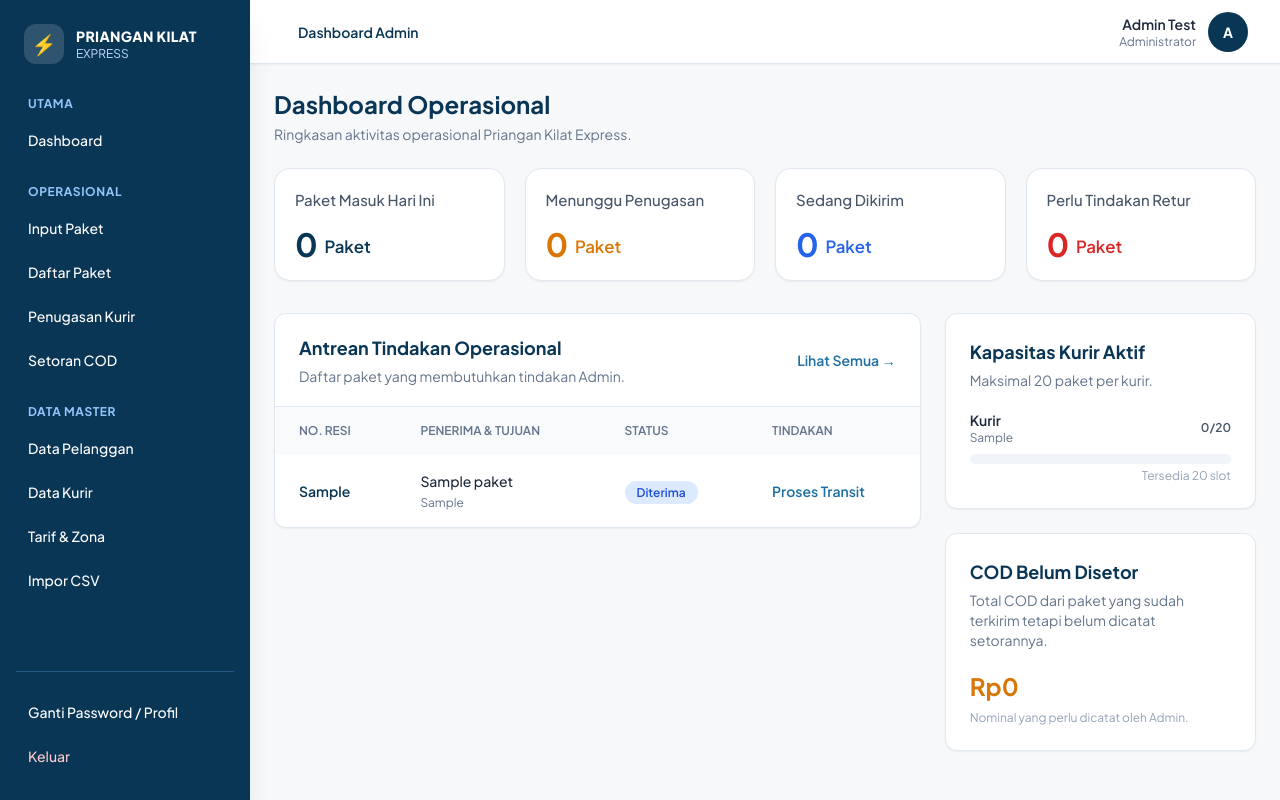
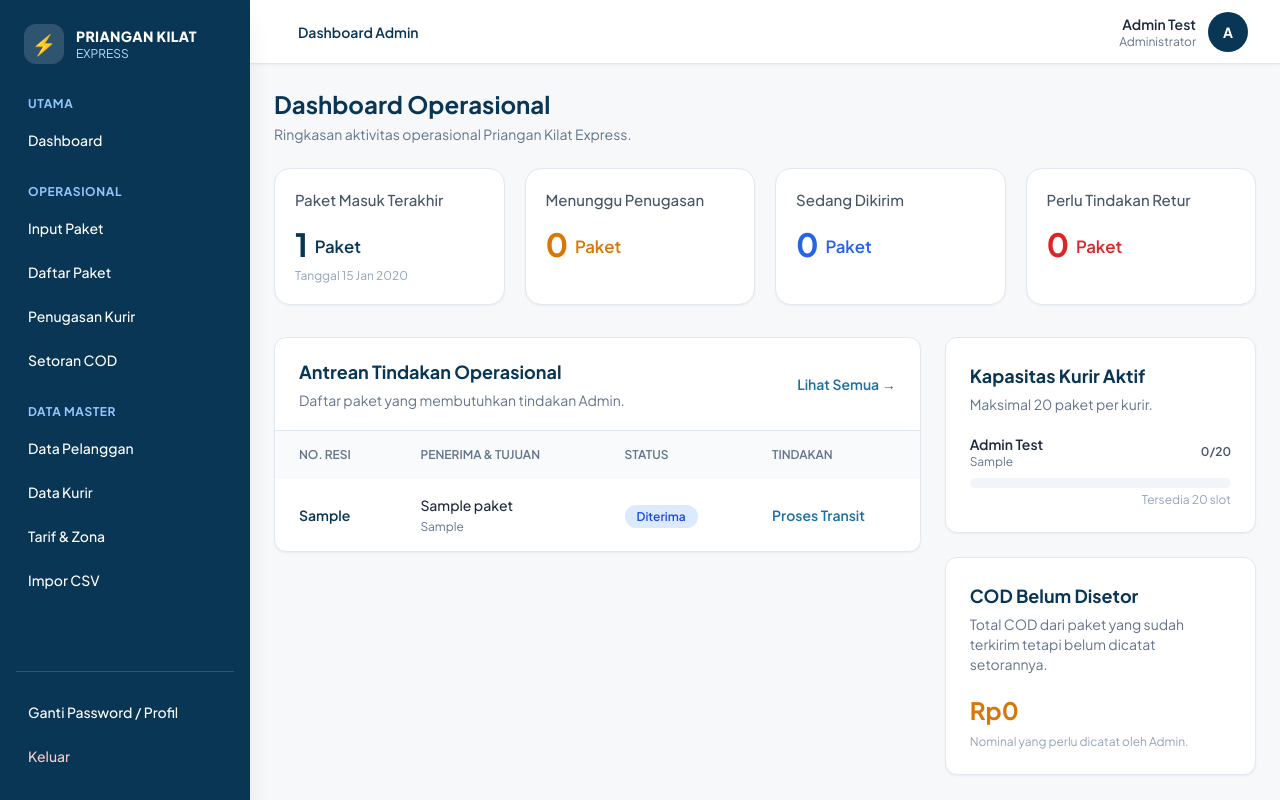
Before and after one commit to b1wwwwww/project-ekspedisi, a Laravel app: page /admin in a window 1280 px wide. Run offline with Laravel 12, Linux system fonts and the light colour scheme; a user stored in the database is signed in; data comes from the database, SQL or seed files in the repository; tables that the repository leaves empty hold one stand-in row (values such as "Sample post"); style sheets or scripts are compiled from the project's sources.

Commit message:
fix: update dashboard metrics and public tracking privacy

```diff
--- a/app/Http/Controllers/Admin/DashboardController.php
+++ b/app/Http/Controllers/Admin/DashboardController.php
@@ -11,9 +11,15 @@ class DashboardController extends Controller
 {
     public function index()
     {
-        // Paket masuk pada hari ini.
+        // Paket masuk dihitung pada hari ini; dashboard juga menyediakan
+        // tanggal dan jumlah paket terbaru agar data demo tidak tampil nol hanya karena tanggal demo berbeda.
         $paketMasukHariIni = Paket::whereDate('tanggal_masuk', today())
             ->count();
+
+        $tanggalPaketTerakhir = Paket::max('tanggal_masuk');
+        $paketMasukTerakhir = $tanggalPaketTerakhir
+            ? Paket::whereDate('tanggal_masuk', $tanggalPaketTerakhir)->count()
+            : 0;
 
         // Menunggu penugasan Kurir
         $menungguPenugasan = Paket::where('status', 'Transit')
@@ -43,9 +49,9 @@ class DashboardController extends Controller
                         ->where('jumlah_gagal', '>=', 2);
                 });
         })
-        ->orderBy('tanggal_masuk', 'asc')
-        ->limit(5)
-        ->get();
+            ->orderBy('tanggal_masuk', 'asc')
+            ->limit(5)
+            ->get();
 
 
         // Kapasitas Kurir
@@ -65,6 +71,8 @@ class DashboardController extends Controller
 
         return view('admin.dashboard', compact(
             'paketMasukHariIni',
+            'tanggalPaketTerakhir',
+            'paketMasukTerakhir',
             'menungguPenugasan',
             'sedangDiKirim',
             'perluTindakanRetur',
--- a/resources/views/admin/dashboard.blade.php
+++ b/resources/views/admin/dashboard.blade.php
@@ -20,11 +20,16 @@
     <div class="grid grid-cols-1 gap-5 sm:grid-cols-2 xl:grid-cols-4">
 
         <div class="rounded-2xl border border-slate-200 bg-white p-5 shadow-sm">
-            <p class="text-[15px] font-medium text-slate-600">Paket Masuk Hari Ini</p>
+            <p class="text-[15px] font-medium text-slate-600">Paket Masuk Terakhir</p>
             <h2 class="mt-4 flex items-end gap-2 leading-none text-[#0A3656]">
-                <span class="text-[clamp(2rem,2.4vw,3rem)] font-bold tracking-[-0.04em]">{{ $paketMasukHariIni }}</span>
+                <span class="text-[clamp(2rem,2.4vw,3rem)] font-bold tracking-[-0.04em]">{{ $paketMasukTerakhir }}</span>
                 <span class="mb-1 text-[1.05rem] font-semibold">Paket</span>
             </h2>
+            @if ($tanggalPaketTerakhir)
+                <p class="mt-2 text-xs text-slate-400">
+                    Tanggal {{ \Illuminate\Support\Carbon::parse($tanggalPaketTerakhir)->translatedFormat('d M Y') }}
+                </p>
+            @endif
         </div>
 
         <div class="rounded-2xl border border-slate-200 bg-white p-5 shadow-sm">
@@ -183,7 +188,7 @@
                             <div class="mb-2 flex items-center justify-between gap-3">
                                 <div>
                                     <p class="text-sm font-semibold text-slate-800">
-                                        {{ $kurir->pengguna->name ?? 'Kurir' }}
+                                        {{ $kurir->pengguna->nama ?? 'Kurir' }}
                                     </p>
                                     <p class="text-xs text-slate-500">
                                         {{ $kurir->kode_kurir }}
--- a/resources/views/welcome.blade.php
+++ b/resources/views/welcome.blade.php
@@ -170,9 +170,6 @@
                                             <p class="text-sm font-bold text-slate-800">{{ $riwayat->status }}</p>
                                             <time class="text-xs text-slate-400 font-medium">{{ $riwayat->created_at->translatedFormat('d M Y, H:i') }} WIB</time>
                                         </div>
-                                        @if ($riwayat->pengguna)
-                                            <p class="mt-0.5 text-xs text-slate-500">Petugas: {{ $riwayat->pengguna->nama }}</p>
-                                        @endif
                                         @if ($riwayat->catatan)
                                             <p class="mt-1 text-xs text-slate-600 bg-slate-50 rounded-lg p-2.5 border border-slate-100">{{ $riwayat->catatan }}</p>
                                         @endif
```
Also changed, not shown: app/Http/Controllers/PelacakanResiController.php (+7 -5 lines), tests/Feature/PelacakanResiTest.php (+1 -1 lines).
